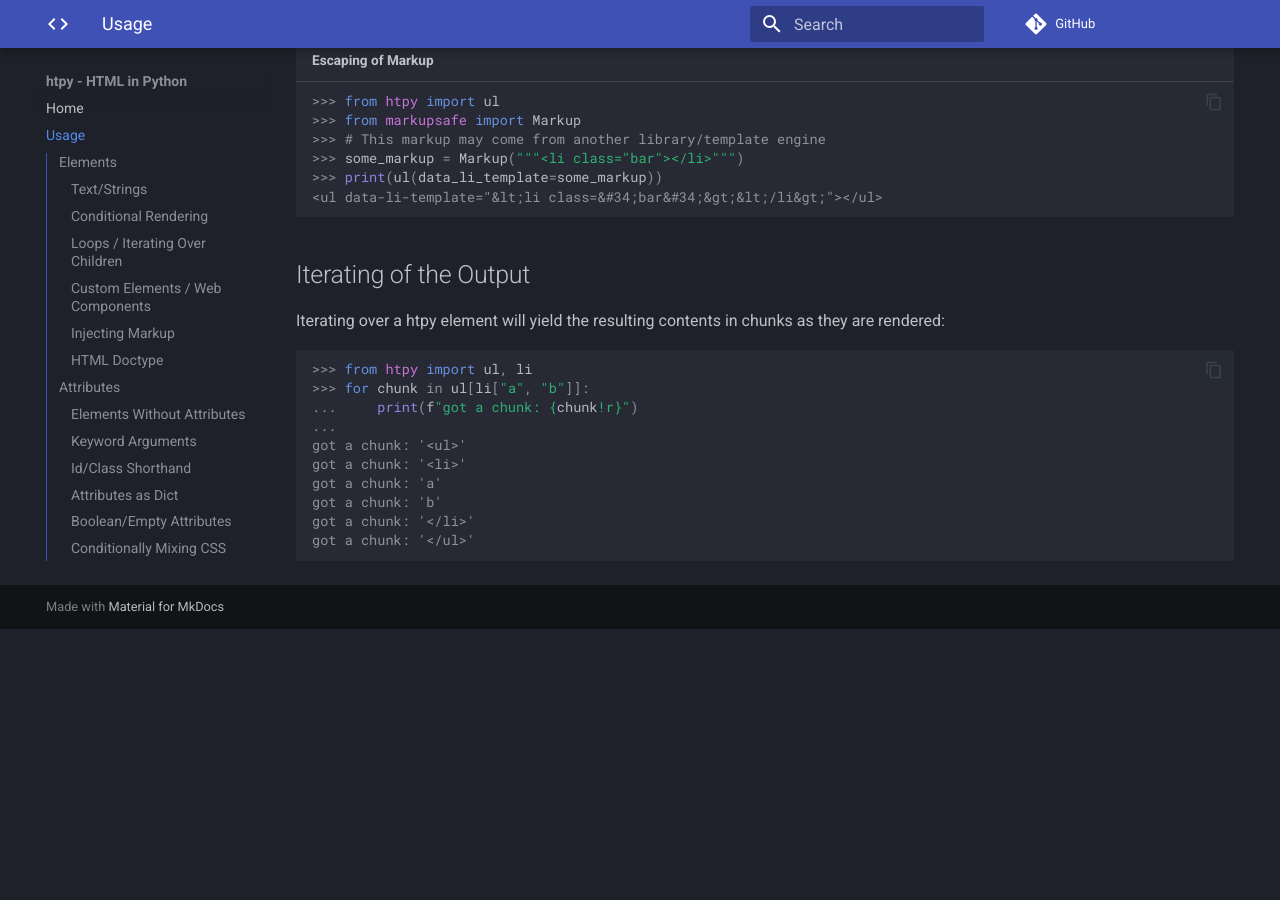
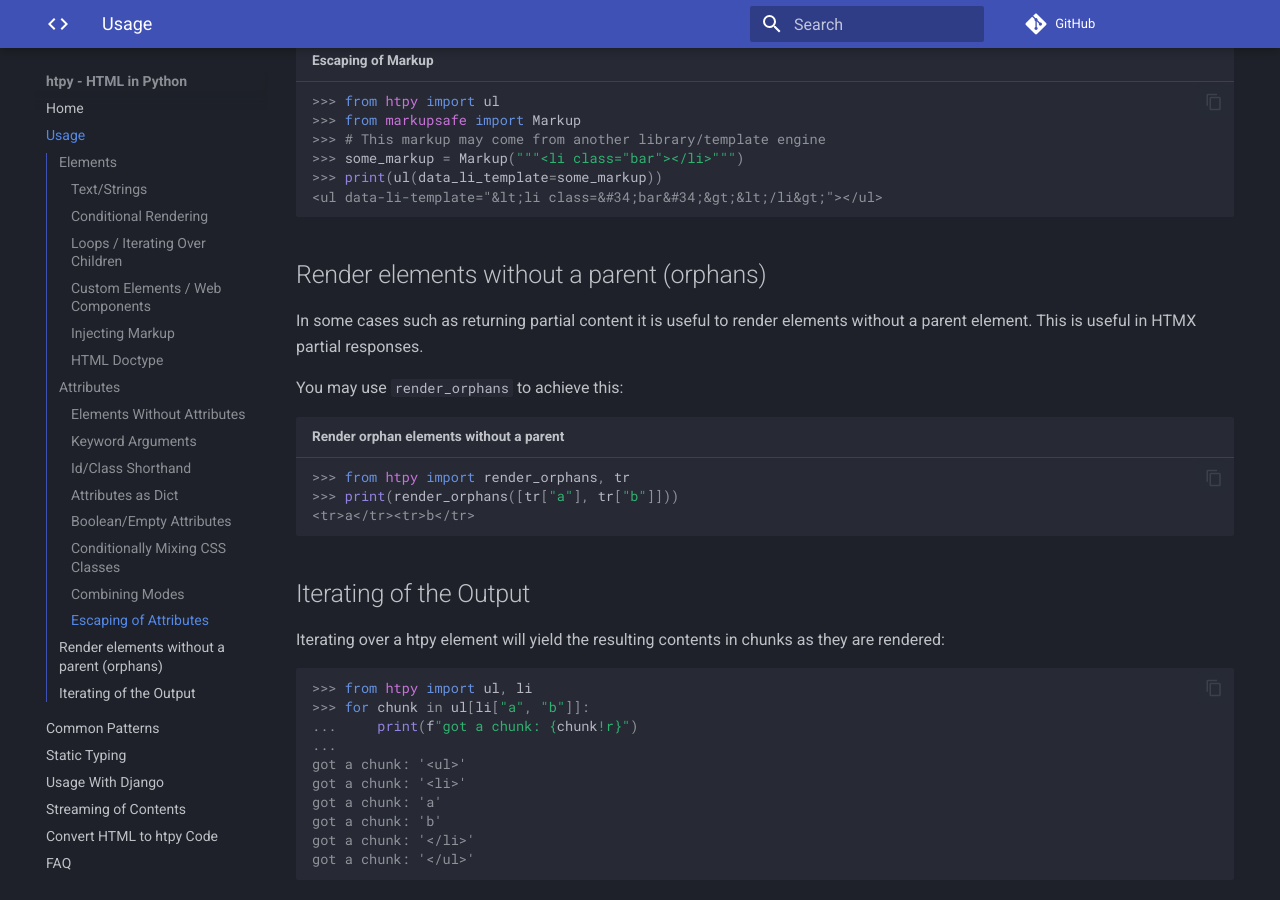
Before and after one commit to pelme/htpy, an MkDocs documentation site: the page built from docs/usage.md, in a window 1280 px wide and 900 px high, scrolled down 5964 px. Built offline with MkDocs 1.6.1 and Material for MkDocs 9.7.7, drawn with Linux system fonts in a browser that asks for light colours; comment, search, counter and statistics services are not loaded; before the commit the page ends 6593 px from its top, so only the background shows below that.

Commit message:
Add render_orphans() to render elements without parents.
Fixes #22.

````diff
--- a/docs/usage.md
+++ b/docs/usage.md
@@ -290,6 +290,19 @@ snippets as attributes:
 <ul data-li-template="&lt;li class=&#34;bar&#34;&gt;&lt;/li&gt;"></ul>
 ```
 
+## Render elements without a parent (orphans)
+
+In some cases such as returning partial content it is useful to render elements
+without a parent element. This is useful in HTMX partial responses.
+
+You may use `render_orphans` to achieve this:
+
+```pycon title="Render orphan elements without a parent"
+>>> from htpy import render_orphans, tr
+>>> print(render_orphans([tr["a"], tr["b"]]))
+<tr>a</tr><tr>b</tr>
+```
+
 ## Iterating of the Output
 
 Iterating over a htpy element will yield the resulting contents in chunks as
--- a/htpy/__init__.py
+++ b/htpy/__init__.py
@@ -217,6 +217,10 @@ class VoidElement(BaseElement):
         yield f"<{self._name}{_attrs_string(self._attrs)}>"
 
 
+def render_orphans(orhpans: Iterable[BaseElement]) -> _Markup:
+    return _Markup("".join(_iter_children(orhpans)))
+
+
 class _HasHtml(Protocol):
     def __html__(self) -> str: ...
 
````
Also changed, not shown: 1 other file.
